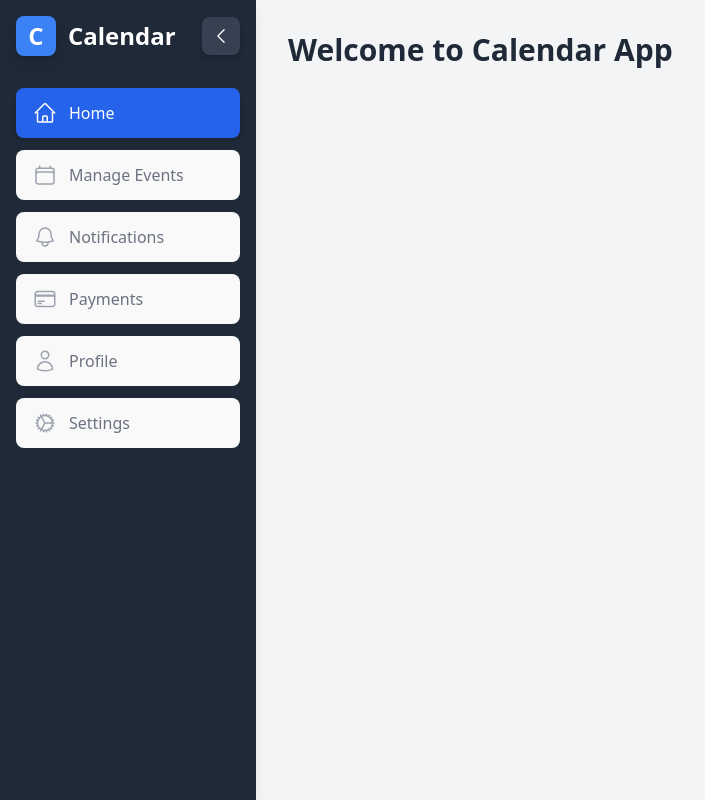
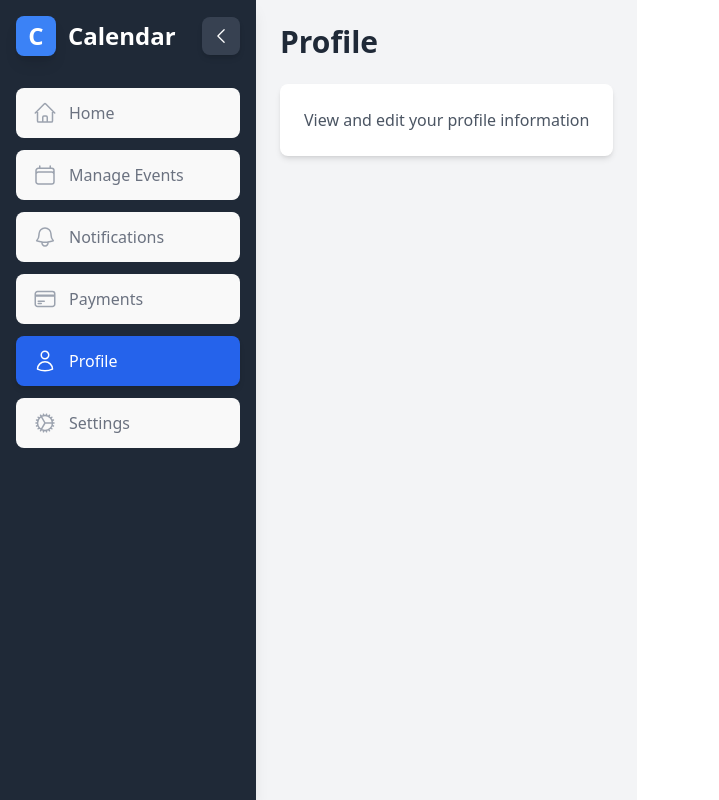
Before and after one commit to Amjedusman/Calender, a React (Vite) app: page /profile in a window 1280 px wide. Shown: the whole page, without its empty margins (0-719 px from the left). Built offline with nearby package versions, Linux system fonts and the light colour scheme.

Commit message:
Routes added

```diff
--- a/package.json
+++ b/package.json
@@ -12,7 +12,8 @@
   "dependencies": {
     "@heroicons/react": "^2.2.0",
     "react": "^18.2.0",
-    "react-dom": "^18.2.0"
+    "react-dom": "^18.2.0",
+    "react-router-dom": "^6.22.1"
   },
   "devDependencies": {
     "@types/react": "^18.2.43",
--- a/src/App.jsx
+++ b/src/App.jsx
@@ -1,23 +1,35 @@
 import { useState } from 'react'
+import { BrowserRouter as Router, Routes, Route } from 'react-router-dom'
 import Sidebar from './components/Sidebar'
+import Home from './routes/Home'
+import ManageEvents from './routes/ManageEvents'
+import Notifications from './routes/Notifications'
+import Payments from './routes/Payments'
+import Profile from './routes/Profile'
+import Settings from './routes/Settings'
 
 function App() {
   const [isSidebarCollapsed, setIsSidebarCollapsed] = useState(false);
 
   return (
+    <Router>
       <div className="flex min-h-screen bg-gray-100">
         <Sidebar
           isCollapsed={isSidebarCollapsed}
           onToggle={() => setIsSidebarCollapsed(!isSidebarCollapsed)}
         />
         <div className={`flex-1 transition-all duration-300 ${isSidebarCollapsed ? 'pl-20' : 'pl-64'}`}>
-        <main className="p-8">
-          <div className="max-w-7xl">
-            <h1 className="text-3xl font-bold text-gray-800">Welcome to Calendar App</h1>
-          </div>
-        </main>
+          <Routes>
+            <Route path="/" element={<Home />} />
+            <Route path="/events" element={<ManageEvents />} />
+            <Route path="/notifications" element={<Notifications />} />
+            <Route path="/payments" element={<Payments />} />
+            <Route path="/profile" element={<Profile />} />
+            <Route path="/settings" element={<Settings />} />
+          </Routes>
         </div>
       </div>
+    </Router>
   )
 }
 
--- a/src/components/Sidebar.jsx
+++ b/src/components/Sidebar.jsx
@@ -1,4 +1,5 @@
 import { useState } from 'react';
+import { useNavigate, useLocation } from 'react-router-dom';
 import {
   HomeIcon,
   CalendarIcon,
@@ -11,16 +12,23 @@ import {
 } from '@heroicons/react/24/outline';
 
 const Sidebar = ({ isCollapsed, onToggle }) => {
-  const [activeItem, setActiveItem] = useState('home');
+  const navigate = useNavigate();
+  const location = useLocation();
+  const [activeItem, setActiveItem] = useState(location.pathname);
 
   const menuItems = [
-    { id: 'home', label: 'Home', icon: HomeIcon },
-    { id: 'events', label: 'Manage Events', icon: CalendarIcon },
-    { id: 'notifications', label: 'Notifications', icon: BellIcon },
-    { id: 'payments', label: 'Payments', icon: CreditCardIcon },
-    { id: 'profile', label: 'Profile', icon: UserIcon },
-    { id: 'settings', label: 'Settings', icon: CogIcon },
+    { id: '/', label: 'Home', icon: HomeIcon },
+    { id: '/events', label: 'Manage Events', icon: CalendarIcon },
+    { id: '/notifications', label: 'Notifications', icon: BellIcon },
+    { id: '/payments', label: 'Payments', icon: CreditCardIcon },
+    { id: '/profile', label: 'Profile', icon: UserIcon },
+    { id: '/settings', label: 'Settings', icon: CogIcon },
   ];
+
+  const handleNavigation = (path) => {
+    setActiveItem(path);
+    navigate(path);
+  };
 
   return (
     <div className={`fixed left-0 top-0 h-screen bg-gray-800 text-white shadow-lg transition-all duration-300 ${isCollapsed ? 'w-20' : 'w-64'}`}>
@@ -51,7 +59,7 @@ const Sidebar = ({ isCollapsed, onToggle }) => {
               return (
                 <li key={item.id}>
                   <button
-                    onClick={() => setActiveItem(item.id)}
+                    onClick={() => handleNavigation(item.id)}
                     className={`w-full flex items-center space-x-3 px-4 py-3 rounded-lg transition-all duration-200 ${
                       activeItem === item.id
                         ? 'bg-blue-600 text-white shadow-md'
--- /dev/null
+++ b/src/routes/Home.jsx
@@ -0,0 +1,12 @@
+const Home = () => {
+  return (
+    <div className="p-6">
+      <h1 className="text-3xl font-bold text-gray-800 mb-6">Home</h1>
+      <div className="bg-white rounded-lg shadow-md p-6">
+        <p className="text-gray-600">Welcome to your Calendar Dashboard</p>
+      </div>
+    </div>
+  );
+};
+
+export default Home;
--- /dev/null
+++ b/src/routes/ManageEvents.jsx
@@ -0,0 +1,12 @@
+const ManageEvents = () => {
+  return (
+    <div className="p-6">
+      <h1 className="text-3xl font-bold text-gray-800 mb-6">Manage Events</h1>
+      <div className="bg-white rounded-lg shadow-md p-6">
+        <p className="text-gray-600">Manage your calendar events here</p>
+      </div>
+    </div>
+  );
+};
+
+export default ManageEvents;
--- /dev/null
+++ b/src/routes/Notifications.jsx
@@ -0,0 +1,12 @@
+const Notifications = () => {
+  return (
+    <div className="p-6">
+      <h1 className="text-3xl font-bold text-gray-800 mb-6">Notifications</h1>
+      <div className="bg-white rounded-lg shadow-md p-6">
+        <p className="text-gray-600">View your notifications here</p>
+      </div>
+    </div>
+  );
+};
+
+export default Notifications;
--- /dev/null
+++ b/src/routes/Payments.jsx
@@ -0,0 +1,12 @@
+const Payments = () => {
+  return (
+    <div className="p-6">
+      <h1 className="text-3xl font-bold text-gray-800 mb-6">Payments</h1>
+      <div className="bg-white rounded-lg shadow-md p-6">
+        <p className="text-gray-600">Manage your payments and subscriptions</p>
+      </div>
+    </div>
+  );
+};
+
+export default Payments;
--- /dev/null
+++ b/src/routes/Profile.jsx
@@ -0,0 +1,12 @@
+const Profile = () => {
+  return (
+    <div className="p-6">
+      <h1 className="text-3xl font-bold text-gray-800 mb-6">Profile</h1>
+      <div className="bg-white rounded-lg shadow-md p-6">
+        <p className="text-gray-600">View and edit your profile information</p>
+      </div>
+    </div>
+  );
+};
+
+export default Profile;
--- /dev/null
+++ b/src/routes/Settings.jsx
@@ -0,0 +1,12 @@
+const Settings = () => {
+  return (
+    <div className="p-6">
+      <h1 className="text-3xl font-bold text-gray-800 mb-6">Settings</h1>
+      <div className="bg-white rounded-lg shadow-md p-6">
+        <p className="text-gray-600">Configure your application settings</p>
+      </div>
+    </div>
+  );
+};
+
+export default Settings;
```
Also changed, not shown: 1 other file (tests, documents, lock files or other folders). Lines whose indentation alone changed are shown as unchanged.
